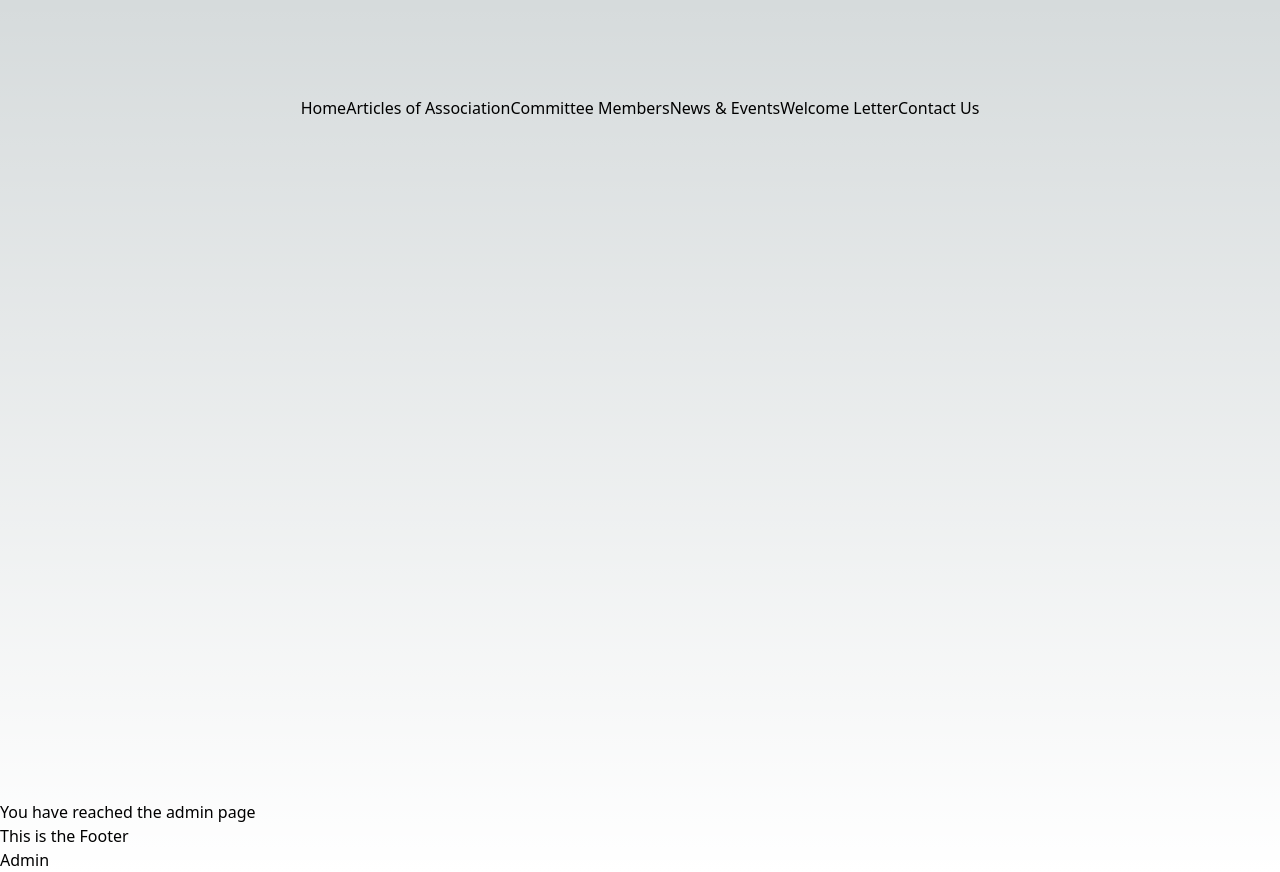
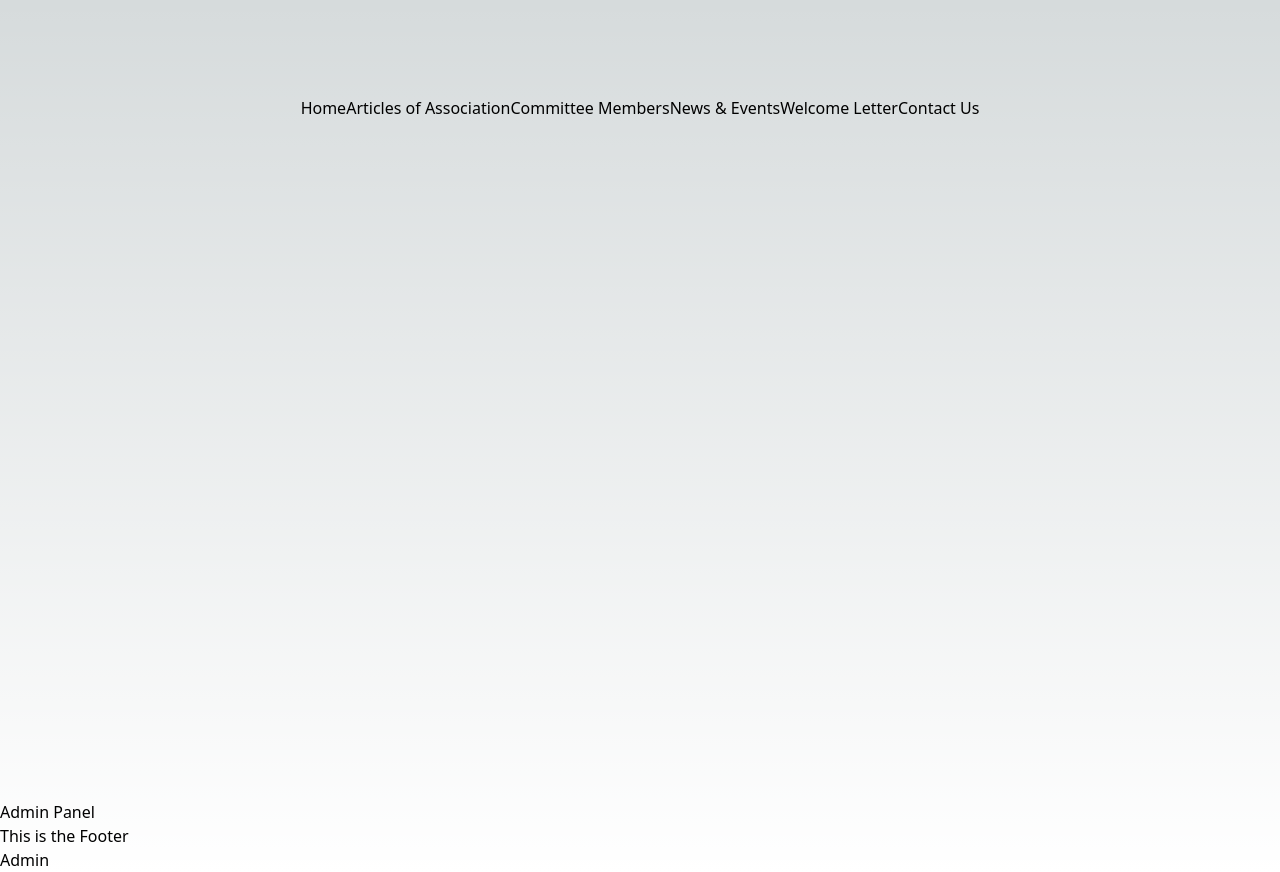
Before and after one commit to digel4/Sherwood-Residents-Association-Page, a Next.js app: page /admin in a window 1280 px wide. Built offline with nearby package versions, Linux system fonts and the light colour scheme; no server answers; sample sign-in values are in the browser's storage.

Commit message:
add Link

```diff
--- a/src/app/admin/page.tsx
+++ b/src/app/admin/page.tsx
@@ -2,18 +2,23 @@
 import React from "react";
 import { useAuthContext } from "@/context/AuthContext";
 import { useRouter } from "next/navigation";
+import Link from 'next/link';
+
 function Page() {
     const { user } = useAuthContext()
     const router = useRouter()
 
     React.useEffect(() => {
         if (user === null) {
-            router.push("/admin/signin")
+            router.push("/admin/login")
         }
     }, [user])
 
     return (
-    <h1>You have reached the admin page</h1>
+        <main>
+            <h1>Admin Panel</h1>
+        </main>
+
     );
 }
 
```
